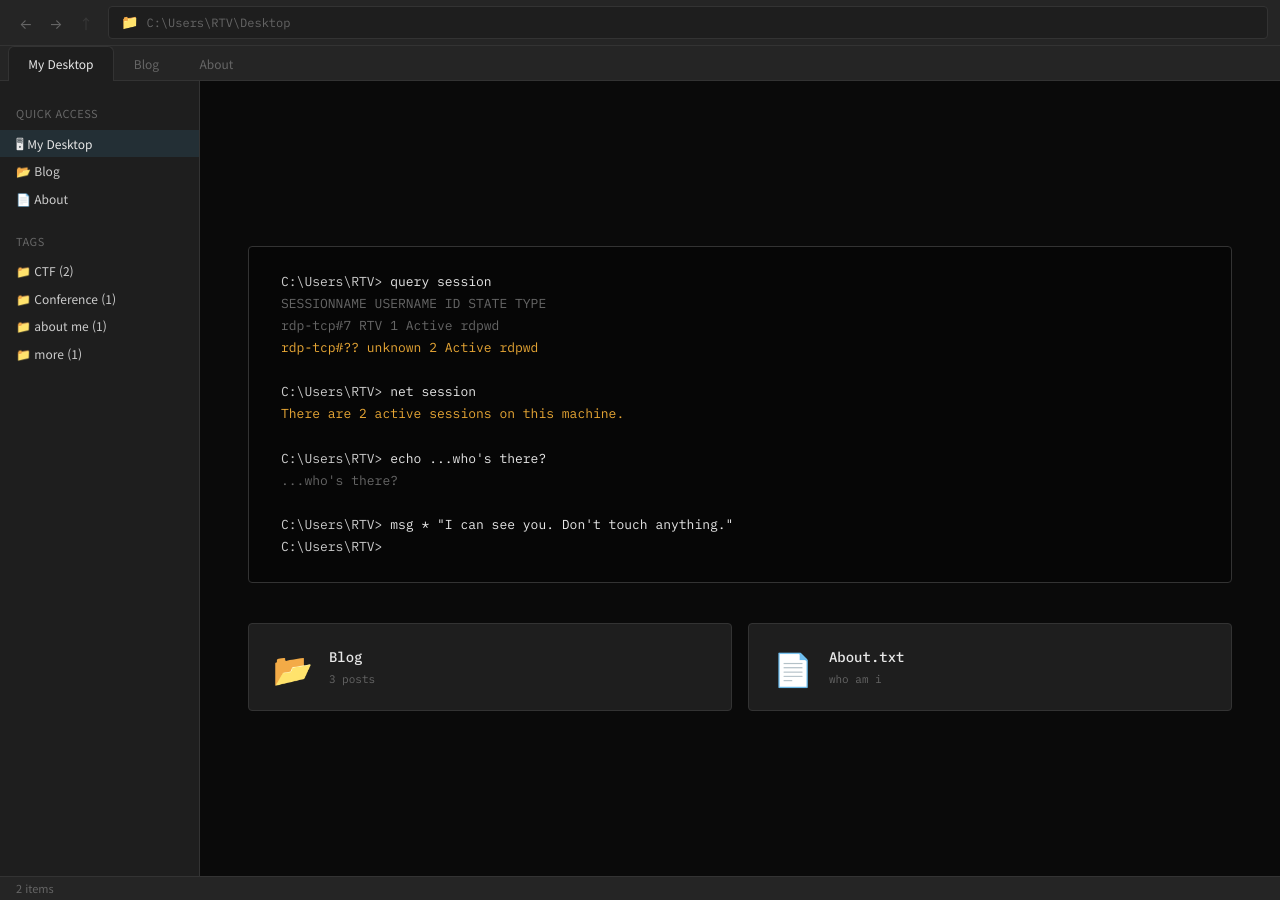
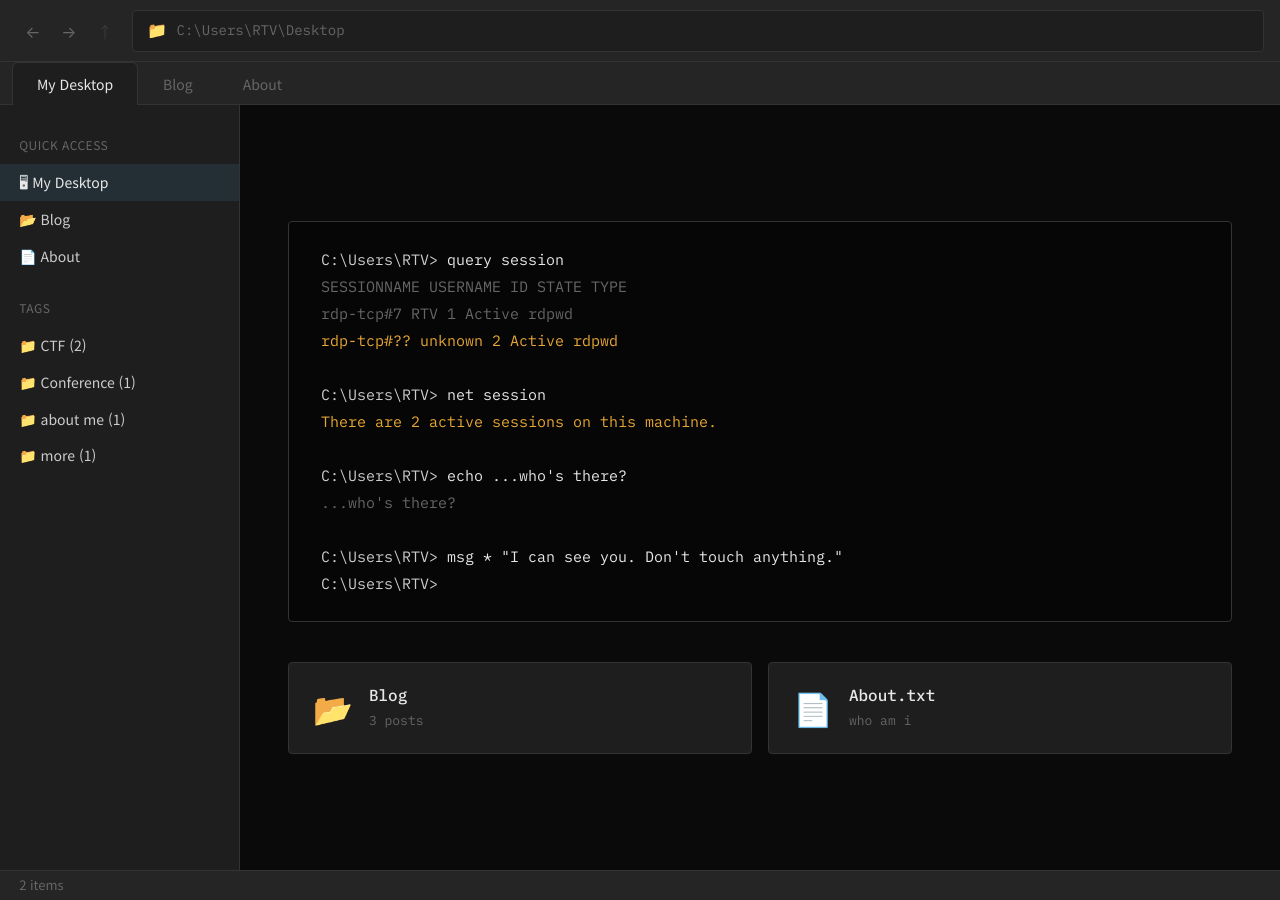
Before and after one commit to RTV-GIT/RTV-GIT.github.io, a Jekyll site: the page built from index.html, in a window 1280 px wide. Built offline with Jekyll 4.4.1, drawn with Linux system fonts in a browser that asks for light colours.

Commit message:
전체 UI 크기 확대
- body 기본 폰트 13→15px
- 주소바: 패딩/버튼/주소 폰트 확대
- 탭: 패딩/폰트 확대
- 사이드바: 너비 200→240px, 항목 폰트 12→14px
- 상태바: 높이 24→30px, 폰트 11→13px
- 포스트 카드: 썸네일 120x80→160x100, 제목 14→16px
- Blog 리스트: 행 패딩/썸네일/폰트 전체 확대
- 홈 터미널: 폰트 13→15px
- 메모장 팝업: 본문 14→15px, 제목 18→22px, h2 15→18px

Co-Authored-By: Claude Opus 4.6 (1M context) <noreply@anthropic.com>

```diff
--- a/assets/css/style.css
+++ b/assets/css/style.css
@@ -32,8 +32,8 @@ body {
   background: var(--bg);
   color: var(--fg);
   font-family: var(--font-ui);
-  font-size: 13px;
-  line-height: 1.5;
+  font-size: 15px;
+  line-height: 1.6;
 }
 
 ::selection {
@@ -54,8 +54,8 @@ body {
 .explorer-bar {
   display: flex;
   align-items: center;
-  gap: 0.5rem;
-  padding: 0.4rem 0.75rem;
+  gap: 0.6rem;
+  padding: 0.6rem 1rem;
   background: var(--surface-2);
   border-bottom: 1px solid var(--border);
 }
@@ -69,9 +69,9 @@ body {
   background: none;
   border: 1px solid transparent;
   color: var(--fg-dim);
-  font-size: 14px;
-  width: 28px;
-  height: 28px;
+  font-size: 16px;
+  width: 34px;
+  height: 34px;
   border-radius: 4px;
   cursor: pointer;
   display: flex;
@@ -93,18 +93,18 @@ body {
   flex: 1;
   display: flex;
   align-items: center;
-  gap: 0.5rem;
+  gap: 0.6rem;
   background: var(--surface);
   border: 1px solid var(--border);
   border-radius: 4px;
-  padding: 0.3rem 0.75rem;
+  padding: 0.45rem 0.9rem;
   font-family: var(--font-mono);
-  font-size: 12px;
+  font-size: 14px;
   color: var(--fg-dim);
 }
 
 .address-icon {
-  font-size: 14px;
+  font-size: 16px;
 }
 
 /* ── 탭 ── */
@@ -112,12 +112,12 @@ body {
   display: flex;
   background: var(--surface-2);
   border-bottom: 1px solid var(--border);
-  padding: 0 0.5rem;
+  padding: 0 0.75rem;
 }
 
 .explorer-tab {
-  padding: 0.5rem 1.2rem;
-  font-size: 12px;
+  padding: 0.6rem 1.5rem;
+  font-size: 14px;
   color: var(--fg-dim);
   text-decoration: none;
   border: 1px solid transparent;
@@ -147,33 +147,33 @@ body {
 
 /* ── 사이드바 ── */
 .explorer-sidebar {
-  width: 200px;
-  min-width: 200px;
+  width: 240px;
+  min-width: 240px;
   background: var(--surface);
   border-right: 1px solid var(--border);
-  padding: 0.75rem 0;
+  padding: 1rem 0;
   overflow-y: auto;
 }
 
 .sidebar-section {
-  padding: 0.5rem 0;
+  padding: 0.6rem 0;
 }
 
 .sidebar-label {
-  font-size: 11px;
+  font-size: 12px;
   color: var(--fg-dim);
   text-transform: uppercase;
   letter-spacing: 0.5px;
-  padding: 0.25rem 1rem;
-  margin-bottom: 0.25rem;
+  padding: 0.3rem 1.2rem;
+  margin-bottom: 0.3rem;
 }
 
 .sidebar-item {
   display: block;
-  padding: 0.3rem 1rem;
+  padding: 0.45rem 1.2rem;
   color: var(--fg);
   text-decoration: none;
-  font-size: 12px;
+  font-size: 14px;
   transition: background 0.1s;
 }
 
@@ -210,8 +210,8 @@ body {
 
 .rdp-banner {
   font-family: var(--font-mono);
-  font-size: 13px;
-  line-height: 1.7;
+  font-size: 15px;
+  line-height: 1.8;
   color: var(--fg);
   background: rgba(0, 0, 0, 0.4);
   border: 1px solid var(--border);
@@ -283,14 +283,14 @@ body {
 
 .shortcut-name {
   font-family: var(--font-mono);
-  font-size: 14px;
+  font-size: 16px;
   font-weight: 500;
   color: var(--fg-bright);
 }
 
 .shortcut-desc {
   font-family: var(--font-mono);
-  font-size: 11px;
+  font-size: 13px;
   color: var(--fg-dim);
   margin-top: 0.15rem;
 }
@@ -299,7 +299,7 @@ body {
 .tag-chip {
   display: inline-block;
   font-family: var(--font-mono);
-  font-size: 10px;
+  font-size: 11px;
   color: var(--accent);
   background: rgba(79, 195, 247, 0.08);
   border: 1px solid rgba(79, 195, 247, 0.2);
@@ -317,8 +317,8 @@ body {
 
 .post-card {
   display: flex;
-  gap: 1rem;
-  padding: 1rem;
+  gap: 1.2rem;
+  padding: 1.2rem;
   border: 1px solid rgba(255, 255, 255, 0.06);
   border-radius: 4px;
   cursor: pointer;
@@ -331,9 +331,9 @@ body {
 }
 
 .post-card-thumb {
-  width: 120px;
-  min-width: 120px;
-  height: 80px;
+  width: 160px;
+  min-width: 160px;
+  height: 100px;
   border-radius: 3px;
   background-size: cover;
   background-position: center;
@@ -356,7 +356,7 @@ body {
 }
 
 .post-card-title {
-  font-size: 14px;
+  font-size: 16px;
   font-weight: 500;
   color: var(--fg-bright);
   margin-bottom: 0.3rem;
@@ -364,7 +364,7 @@ body {
 }
 
 .post-card-excerpt {
-  font-size: 12px;
+  font-size: 13px;
   color: var(--fg-dim);
   line-height: 1.5;
   margin-bottom: 0.5rem;
@@ -382,7 +382,7 @@ body {
 
 .post-card-date {
   font-family: var(--font-mono);
-  font-size: 11px;
+  font-size: 12px;
   color: var(--fg-dim);
 }
 
@@ -396,9 +396,9 @@ body {
 .file-list-header {
   display: flex;
   align-items: center;
-  padding: 0.5rem 1rem;
+  padding: 0.6rem 1.2rem;
   border-bottom: 1px solid var(--border);
-  font-size: 11px;
+  font-size: 13px;
   color: var(--fg-dim);
   user-select: none;
   margin-bottom: 0.25rem;
@@ -411,12 +411,12 @@ body {
 .file-row {
   display: flex;
   align-items: center;
-  gap: 0.75rem;
-  padding: 0.75rem 1rem;
+  gap: 1rem;
+  padding: 1rem 1.2rem;
   cursor: pointer;
   transition: background 0.15s;
   border-bottom: 1px solid rgba(255, 255, 255, 0.03);
-  font-size: 13px;
+  font-size: 14px;
 }
 
 .file-row:hover {
@@ -424,9 +424,9 @@ body {
 }
 
 .row-thumb {
-  width: 52px;
-  min-width: 52px;
-  height: 36px;
+  width: 64px;
+  min-width: 64px;
+  height: 44px;
   border-radius: 3px;
   background-size: cover;
   background-position: center;
@@ -448,7 +448,7 @@ body {
 .row-info .row-name {
   display: block;
   color: var(--fg-bright);
-  font-size: 13px;
+  font-size: 15px;
   font-weight: 400;
   margin-bottom: 0.15rem;
 }
@@ -456,7 +456,7 @@ body {
 .row-info .row-excerpt {
   display: block;
   color: var(--fg-dim);
-  font-size: 11px;
+  font-size: 13px;
   overflow: hidden;
   white-space: nowrap;
   text-overflow: ellipsis;
@@ -466,7 +466,7 @@ body {
   width: 100px;
   color: var(--fg-dim);
   font-family: var(--font-mono);
-  font-size: 11px;
+  font-size: 13px;
   white-space: nowrap;
 }
 
@@ -506,11 +506,11 @@ body {
 .explorer-statusbar {
   display: flex;
   align-items: center;
-  padding: 0 1rem;
-  height: 24px;
+  padding: 0 1.2rem;
+  height: 30px;
   background: var(--surface-2);
   border-top: 1px solid var(--border);
-  font-size: 11px;
+  font-size: 13px;
   color: var(--fg-dim);
 }
 
@@ -657,9 +657,9 @@ body {
 .notepad-body {
   flex: 1;
   overflow-y: auto;
-  padding: 1.2rem 1.5rem;
+  padding: 1.5rem 2rem;
   font-family: var(--font-mono);
-  font-size: 14px;
+  font-size: 15px;
   line-height: 2;
   color: var(--fg);
   background: var(--surface);
@@ -667,7 +667,7 @@ body {
 
 .notepad-body h1 {
   font-family: var(--font-mono);
-  font-size: 18px;
+  font-size: 22px;
   font-weight: 500;
   color: var(--fg-bright);
   margin-bottom: 0.25rem;
@@ -678,7 +678,7 @@ body {
   align-items: center;
   gap: 0.5rem;
   flex-wrap: wrap;
-  font-size: 12px;
+  font-size: 13px;
   color: var(--fg-dim);
   margin-bottom: 1.5rem;
   padding-bottom: 1rem;
@@ -697,7 +697,7 @@ body {
 }
 
 .notepad-body .body h2 {
-  font-size: 15px;
+  font-size: 18px;
   font-weight: 500;
   color: var(--fg-bright);
   margin: 1.5rem 0 0.5rem;
```
